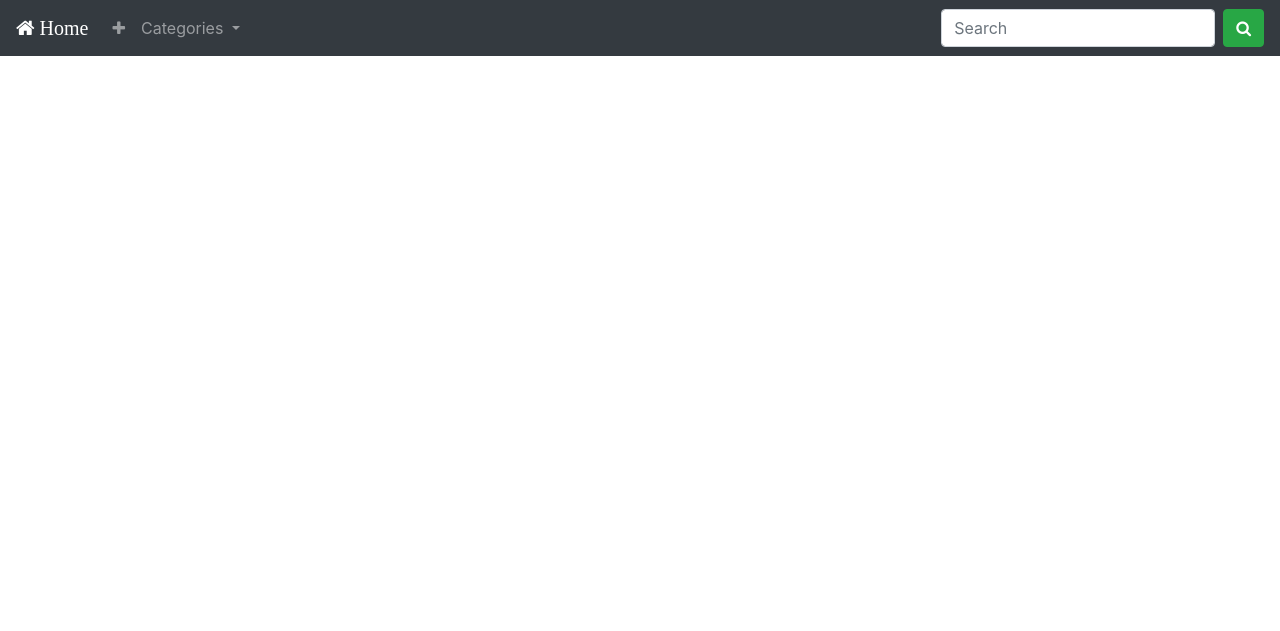
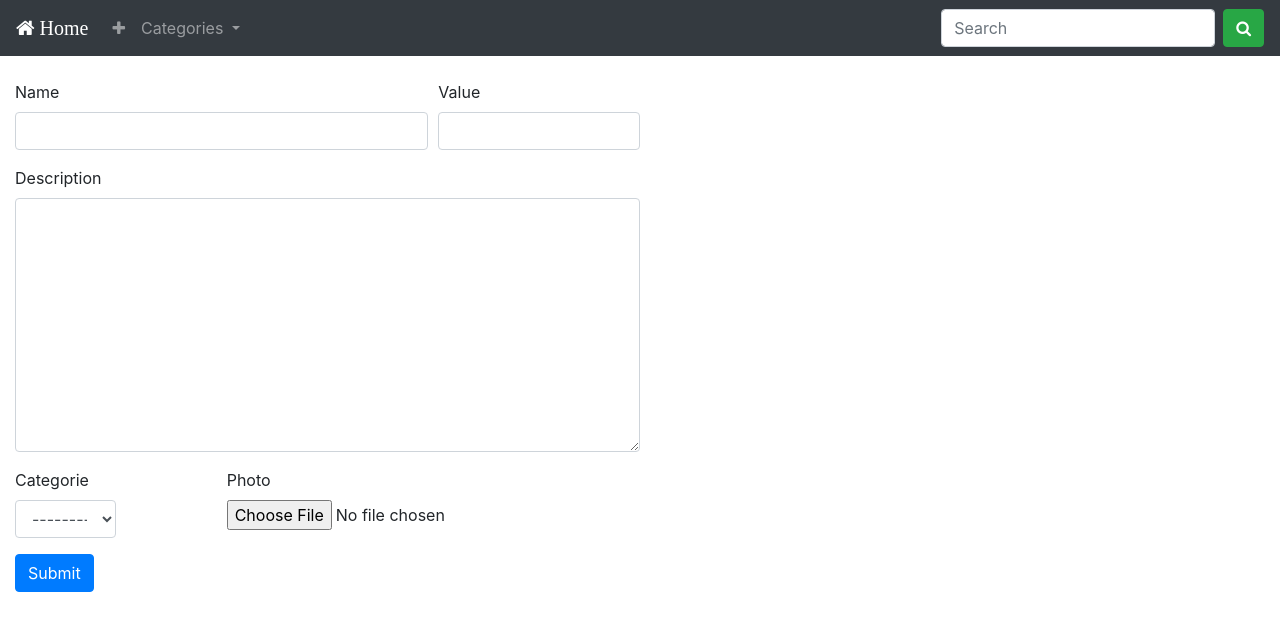
Before and after one commit to igorsilva3/product_manager, a Django app: page /product/new/ in a window 1280 px wide. Shown: the top 631 px of the page. Run offline with Django 3.2, Linux system fonts and the light colour scheme; data that the repository does not hold is empty; some libraries are stand-ins or nearby versions.

Commit message:
Change in form style

```diff
--- a/templates/product/new.html
+++ b/templates/product/new.html
@@ -4,14 +4,35 @@
     <title>Add product</title>
 {% endblock title %}
 
-{% block form %}
-    <form  method="post" enctype="multipart/form-data">
-        <div class="form-group col-md-6">
-            <table>
-                {% csrf_token %}
-                {{ form.as_table }}
-            </table>
+{% block content %}
+    <div class="content-form" style="width: 50%;">
+        <form  method="post" enctype="multipart/form-data">
+            {% csrf_token %}
+            <div class="form-row">
+                <div class="form-group col-md-8">
+                    <label for="inputName">Name</label>
+                    {{ form.name }}
+                </div>
+                <div class="form-group col-md-4">
+                    <label for="inputValue">Value</label>
+                    {{ form.value }}
+                </div>
+            </div>
+            <div class="form-group">
+                <label for="inputDescription">Description</label>
+                {{ form.description }}
+            </div>
+            <div class="form-row">
+                <div class="form-group col-md-4">
+                    <label for="inputCategorie">Categorie</label>
+                    {{ form.categorie }}
+                </div>
+                <div class="form-group col-md-8">
+                  <label for="inputPhoto">Photo</label>
+                  {{ form.photo }}
+                </div>
+            </div>
             <input class="btn btn-primary" type="submit" value="Submit">
-        </div>
-    </form>
-{% endblock form %}
+        </form>
+    </div>
+{% endblock content %}
```
